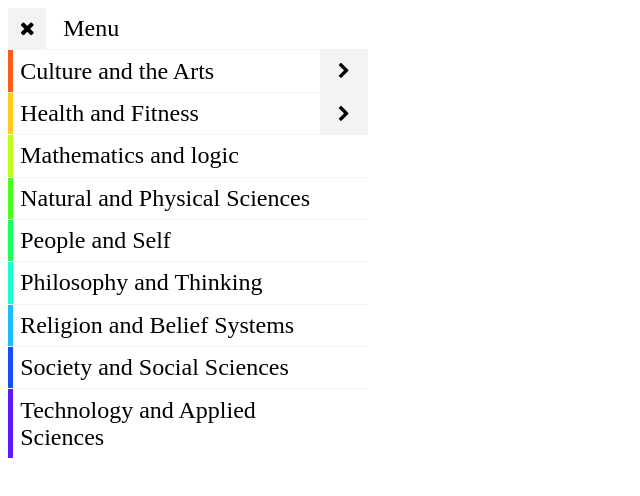
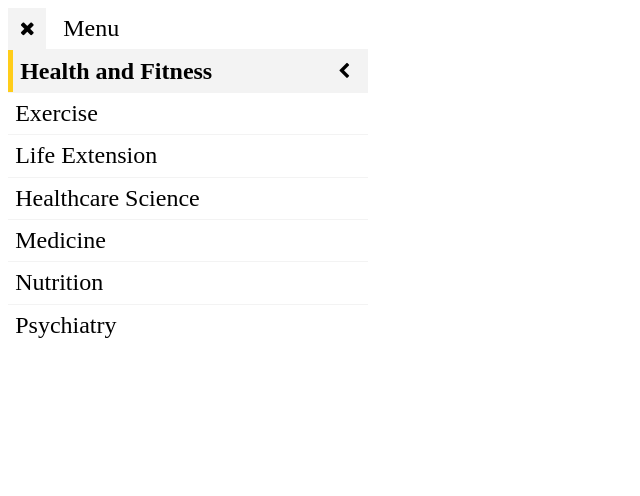
Before and after one commit to dubbs/branchee, a plain HTML site: page index.html in a window 1280 px wide. Both pictures are taken after a click on the element "Menu". Shown: the whole page, without its empty margins (0-640 px from the left). Drawn offline with nearby package versions, Linux system fonts and the light colour scheme.

Commit message:
add getActivePaneByPath function

```diff
--- a/branchee.js
+++ b/branchee.js
@@ -1,6 +1,6 @@
 /**
  * branchee.js
- * version: 1.0.0
+ * version: 1.0.1
  * author: dubbs
  * license: MIT
  */
@@ -23,13 +23,10 @@
     PUBLIC
    *********/
   Branchee.prototype.init = function() {
-
     this.options.onBeforeInit.call(this);
-
     this._setOriginalMenu();
     this._createPanes();
     this._setActivePane(this.$panes.last());
-
     this.options.onLoad.call(this);
   };
 
@@ -46,6 +43,25 @@
     return this.$panes.filter('.'+this.options.classMenuPaneActive);
   };
 
+  Branchee.prototype.getActivePaneByPath = function(path) {
+    var $activeLinks = this.$menu.find('a[href="'+path+'"]');
+    $activeLinks.addClass(this.options.classMenuItemActive);
+
+    var $activeLinksLI = $activeLinks.closest('li');
+
+    var $activeLinksWithBack = $activeLinksLI.filter('.branchee-back');
+    if ($activeLinksWithBack.length) {
+      return $activeLinksWithBack.closest('.branchee-menu-pane');
+    }
+
+    if ($activeLinksLI.length === 1) {
+      return $activeLinksLI.closest('.branchee-menu-pane');
+    }
+  };
+
+  Branchee.prototype.setActivePane = function($paneTarget) {
+    this._setActivePane($paneTarget);
+  };
 
   /********
     PRIVATE
@@ -224,6 +240,7 @@
   };
 
   $.fn.branchee.defaults = {
+    classMenuItemActive:       'branchee-menu-item-active',
     classMenuPaneActive:       'branchee-menu-pane-active',
     classMenuPane:             'branchee-menu-pane',
     classMenu:                 'branchee-menu',
--- a/index.html
+++ b/index.html
@@ -43,7 +43,7 @@
 						</li>
 					</ul>
 				</li>
-				<li><a href="#">Health and Fitness</a>
+				<li><a href="#health-fitness">Health and Fitness</a>
 					<ul>
 						<li><a href="#">Exercise</a></li>
 						<li><a href="#">Life Extension</a></li>
@@ -72,6 +72,10 @@
 		  $pane.find('a').each(function (index) {
 			$(this).addClass('branchee-section branchee-section-'+(index+1));
 		  });
+		  var $activePane = this.getActivePaneByPath('#health-fitness');
+		  if ($activePane) {
+		    this.setActivePane($activePane);
+		  }
 		},
 		onCreatePane: function ($pane, position) {
 		  var $backLink = this.getBackLink($pane);
--- a/scss/_branchee-theme-1.scss
+++ b/scss/_branchee-theme-1.scss
@@ -51,4 +51,9 @@
 	.branchee-back a {
 		background: #f3f3f3;
 	}
+
+	.branchee-menu-item-active {
+		font-weight: bold;
+	}
+
 }
```
Also changed, not shown: scss/branchee.css, 1 other file.
